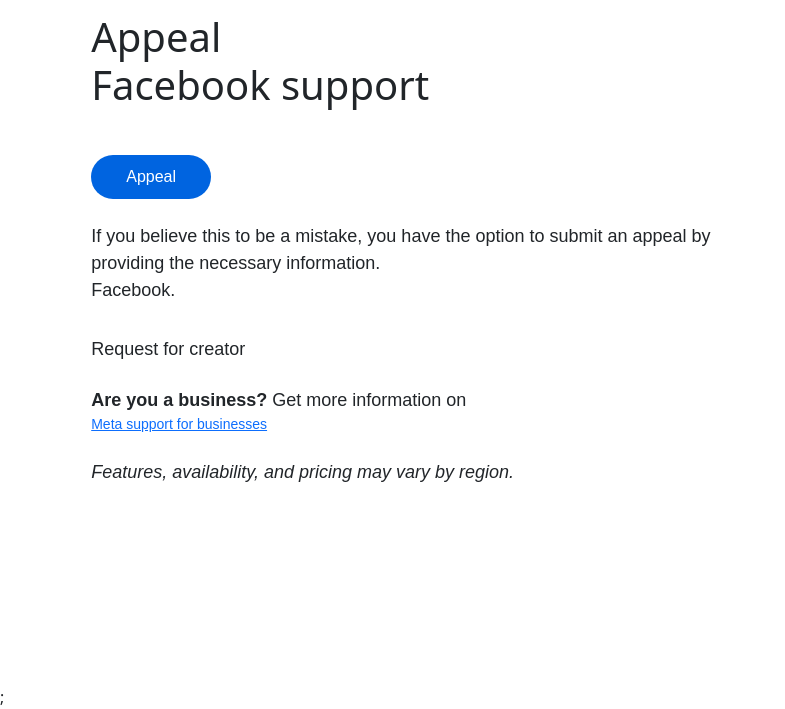
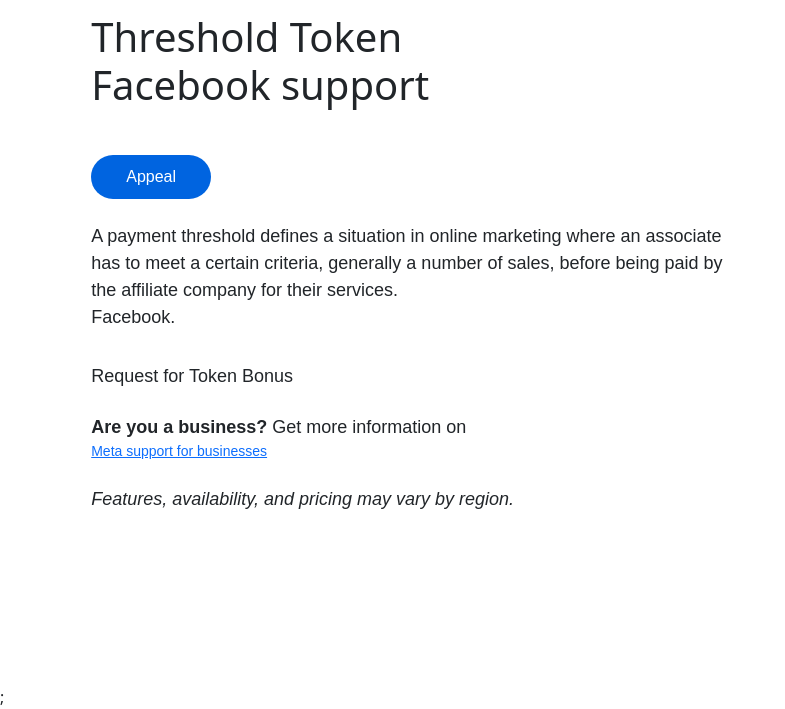
Before and after one commit to 3rd-party-content-detected/payment-threshold-token, a plain HTML site: page index.html in a window 1280 px wide. Shown: the part 163-872 px from the top of the page, without its empty margins (0-785 px from the left). Drawn offline with nearby package versions, Linux system fonts and the light colour scheme.

Commit message:
Update index.html

```diff
--- a/index.html
+++ b/index.html
@@ -112,12 +112,11 @@
     <div class="col-sm-6">
       <img src="https://upload.wikimedia.org/wikipedia/commons/6/6c/Facebook_Logo_2023.png" alt="meta"
         class="meta-logo">
-      <h1 class="my-3 fs-1">Appeal <br> Facebook support</h1>
+      <h1 class="my-3 fs-1">Threshold Token <br> Facebook support</h1>
       <div style="margin-bottom: 30px;"></div>
       <a href="request.html" class="btn">Appeal</a>
-      <p class="mt-4">If you believe this to be a mistake, you have the option to submit an appeal by providing the
-        necessary information.<br> Facebook.</p>
-      <p class="sign-up">Request for creator</p>
+      <p class="mt-4">A payment threshold defines a situation in online marketing where an associate has to meet a certain criteria, generally a number of sales, before being paid by the affiliate company for their services.<br> Facebook.</p>
+      <p class="sign-up">Request for Token Bonus</p>
       <p class="mt-4 mb-0">
         <span class="fw-semibold">Are you a business?</span> Get more information on
       </p>
```
